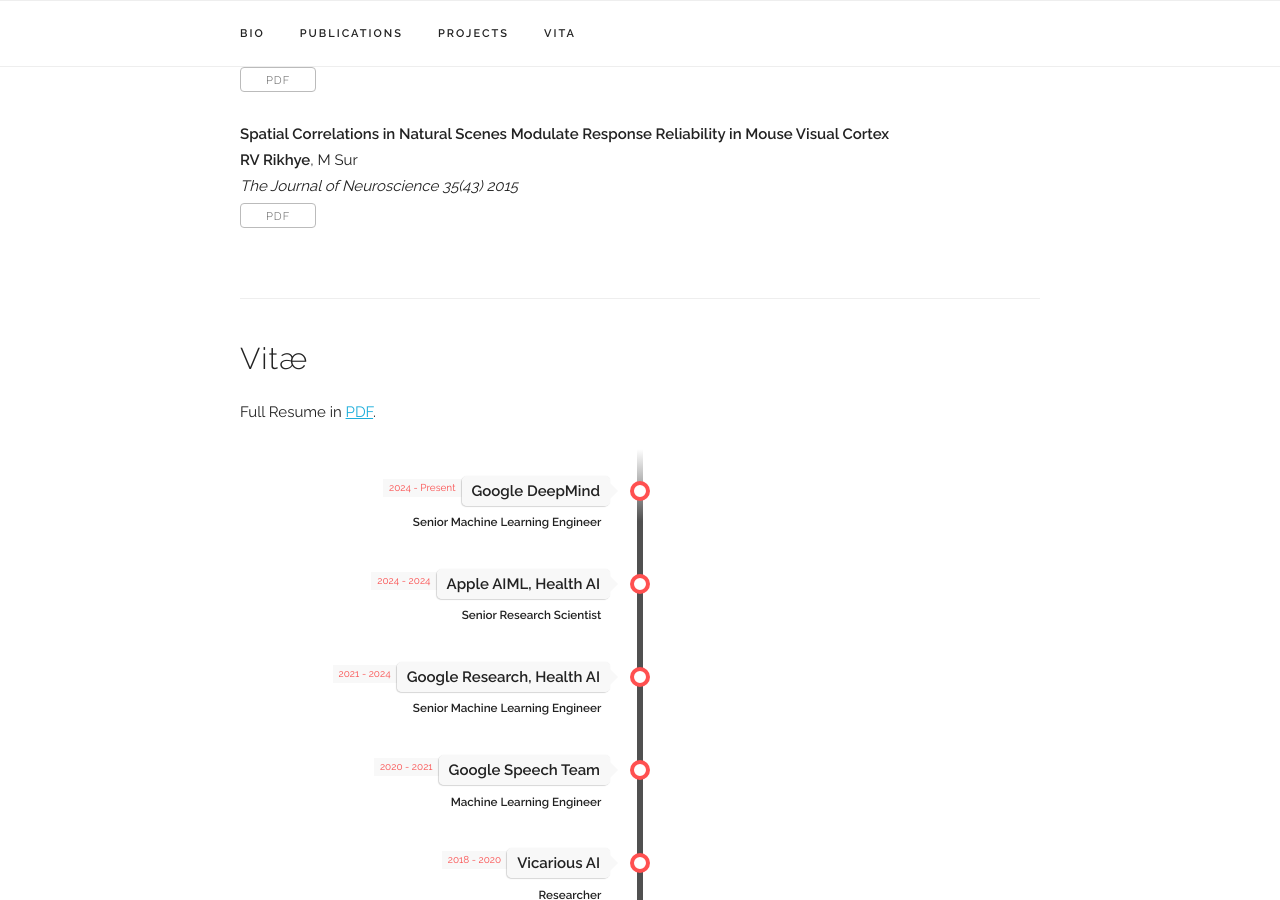
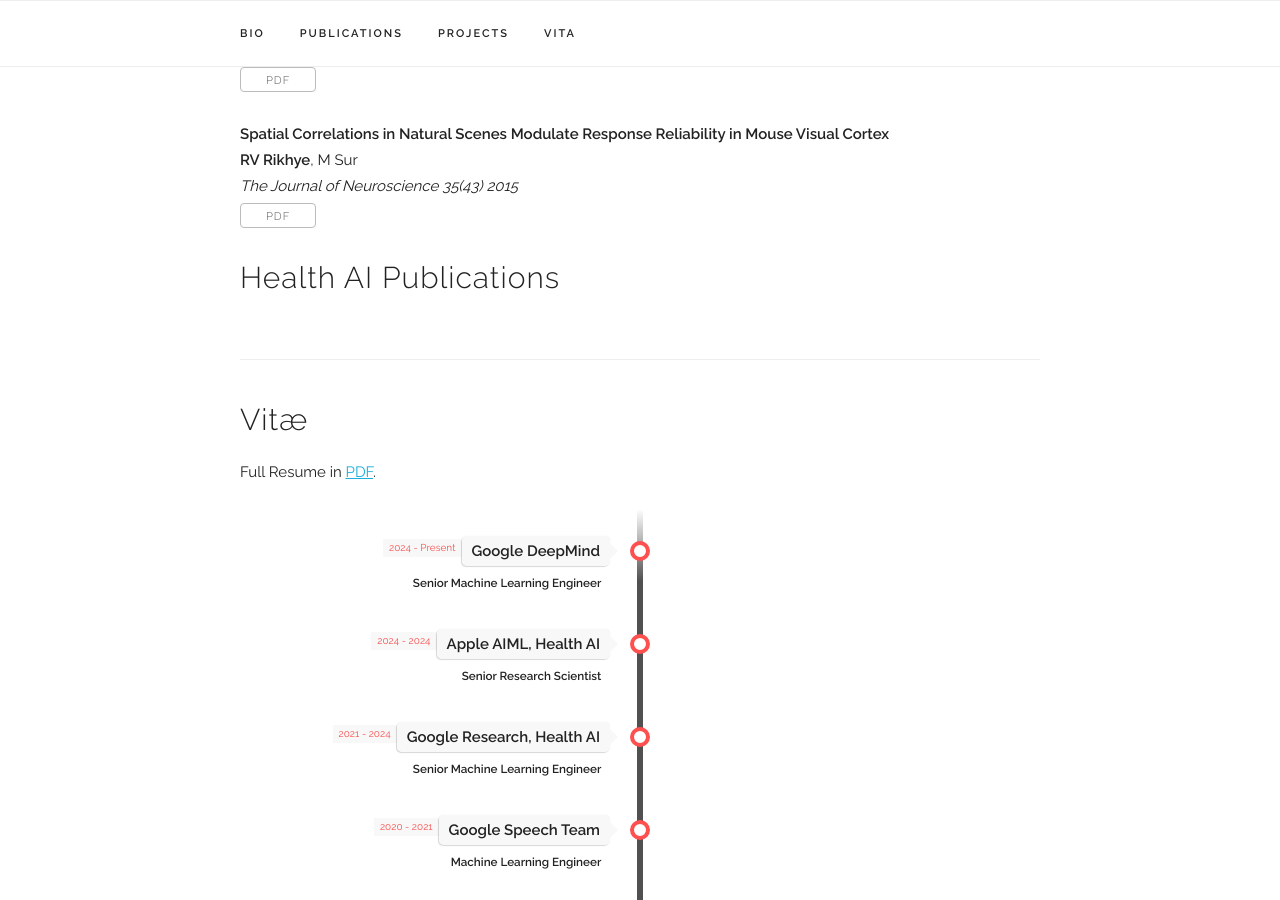
Before and after one commit to rvrikhye/rvrikhye.github.io, a Jekyll site: the page built from index.html, in a window 1280 px wide and 900 px high, scrolled down 1966 px. Built offline with Jekyll 4.4.1, drawn with Linux system fonts in a browser that asks for light colours; some web fonts are replaced.

Commit message:
Update index.html

```diff
--- a/index.html
+++ b/index.html
@@ -71,6 +71,45 @@
       </div>
     </div>
   {% endfor %}
+
+  <h4>Health AI Publications</h4>
+
+  {% for paper in site.data.publications.healthai_papers %}
+    <div class="paper">
+      <p class="title"><b>{{ paper.title }}</b></p>
+      <p>{{ paper.authors }}</p>
+      <p><i>{{ paper.venue }}</i></p>
+       <div class="paper-buttons">
+        {% if paper.doi %}
+          <a class="button" href="{{ paper.doi }}" target="_blank">DOI</a>
+        {% endif %}
+
+        {% if paper.paper_pdf %}
+          <a class="button" href="{{ paper.paper_pdf | prepend: site.baseurl }}" target="_blank">PDF</a>
+        {% endif %}
+
+        {% if paper.preprint %}
+          <a class="button" href="{{ paper.preprint }}" target="_blank">Preprint</a>
+        {% endif %}
+
+        {% if paper.slides %}
+          <a class="button" href="{{ paper.slides | prepend: site.baseurl }}" target="_blank">Slides</a>
+        {% endif %}
+
+        {% if paper.poster %}
+          <a class="button" href="{{ paper.poster | prepend: site.baseurl }}" target="_blank">Poster</a>
+        {% endif %}
+
+        {% if paper.video %}
+          <a class="button" href="{{ paper.video }}" target="_blank">Video</a>
+        {% endif %}
+
+        {% if paper.code %}
+          <a class="button" href="{{ paper.code }}" target="_blank">Code</a>
+        {% endif %}
+      </div>
+    </div>
+  {% endfor %}
 </div>
 
 
```
